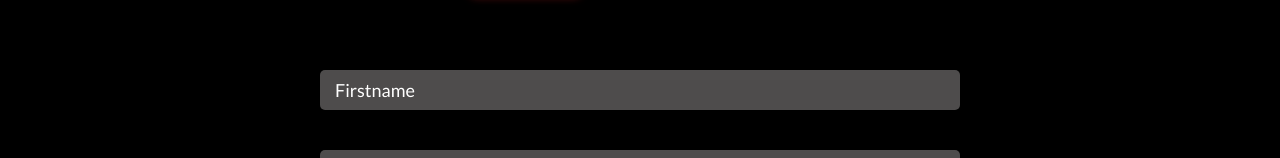
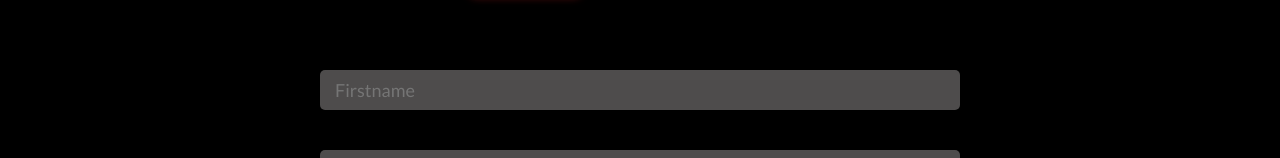
Before and after one commit to notoveryet1308/tastyroma-new-design, a React (Create React App) app: page /book-a-table in a window 1280 px wide. Shown: the part 642-800 px from the top of the page. Built offline with nearby package versions, Linux system fonts and the light colour scheme; a web font is replaced by a local one.

Commit message:
input color change

```diff
--- a/src/components/common/coolInputField/style.js
+++ b/src/components/common/coolInputField/style.js
@@ -33,8 +33,6 @@ export const Input = styled.input`
   font-size: 1.8rem;
   caret-color: #FB4B4B;
   padding: .2rem 1.5rem;
-  color: #FB4B4B;
-  &::placeholder{
-    color: #fff;
-  }
+  color: #fff;
+
 `
```
